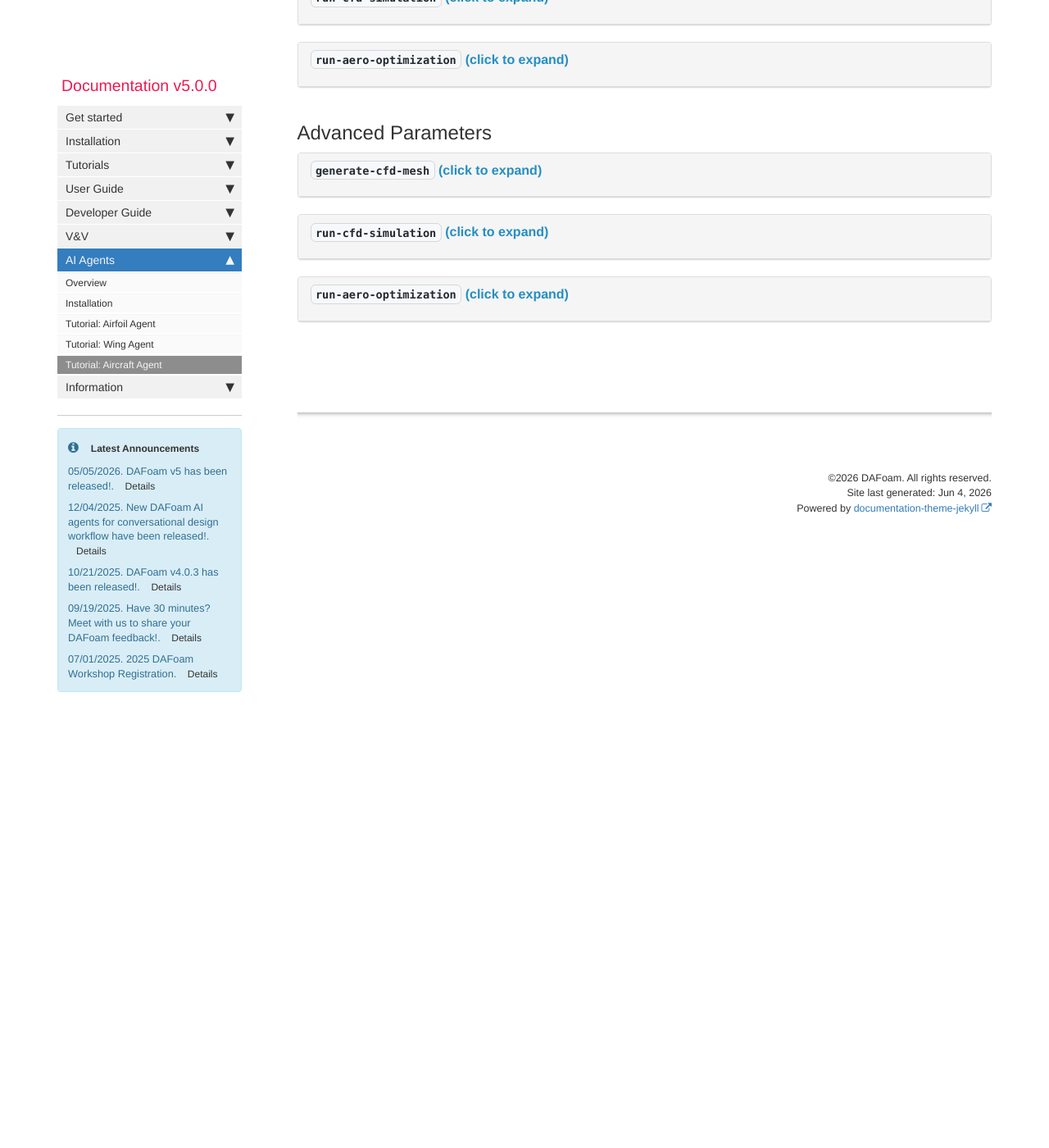
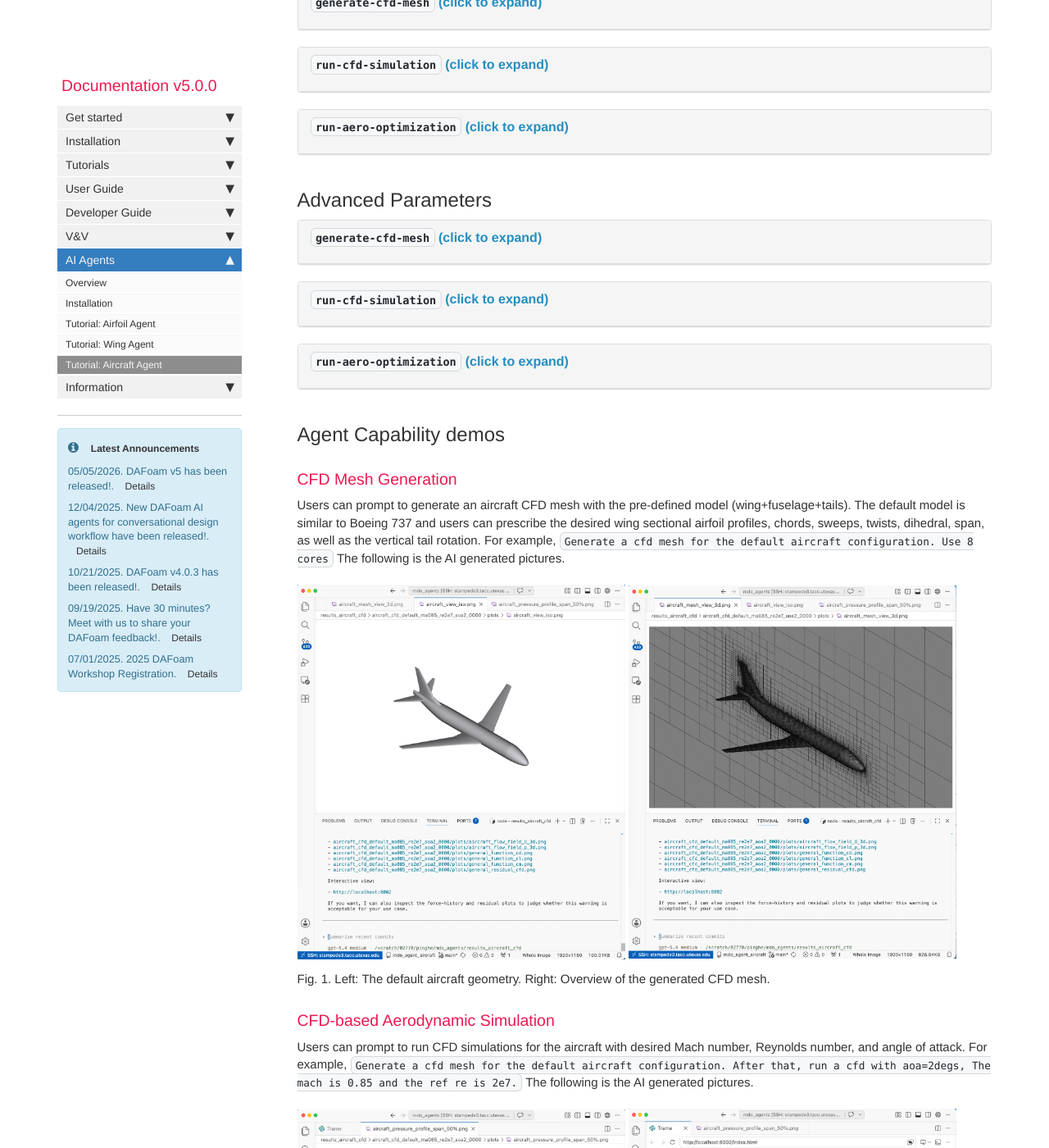
Before and after one commit to DAFoam/DAFoam.github.io, a Jekyll site: the page built from pages/mydoc/mydoc_ai_assistant_aircraft.md, in a window 1280 px wide and 1400 px high, scrolled down 734 px. Shown: the whole window at 82% size. Built offline with Jekyll 4.4.1, drawn with Linux system fonts in a browser that asks for light colours; comment, search, counter and statistics services are not loaded; some of the changed text lies outside the part shown.

Commit message:
content update

```diff
--- a/pages/mydoc/mydoc_ai_assistant_aircraft.md
+++ b/pages/mydoc/mydoc_ai_assistant_aircraft.md
@@ -186,4 +186,24 @@ The aircraft agent supports these skills:
 </div>
 </div>
 
+## Agent Capability demos
+
+### CFD Mesh Generation
+
+Users can prompt to generate an aircraft CFD mesh with the pre-defined model (wing+fuselage+tails). The default model is similar to Boeing 737 and users can prescribe the desired wing sectional airfoil profiles, chords, sweeps, twists, dihedral, span, as well as the vertical tail rotation. For example, `Generate a cfd mesh for the default aircraft configuration. Use 8 cores` The following is the AI generated pictures.
+
+<img src="{{ site.url }}{{ site.baseurl }}/images/tutorials/AI-aircraft-geometry.png" style="width:400px !important;" />
+<img src="{{ site.url }}{{ site.baseurl }}/images/tutorials/AI-aircraft-mesh.png" style="width:400px !important;" />
+
+Fig. 1. Left: The default aircraft geometry. Right: Overview of the generated CFD mesh.
+
+### CFD-based Aerodynamic Simulation
+
+Users can prompt to run CFD simulations for the aircraft with desired Mach number, Reynolds number, and angle of attack. For example, `Generate a cfd mesh for the default aircraft configuration. After that, run a cfd with aoa=2degs, The mach is 0.85 and the ref re is 2e7.` The following is the AI generated pictures.
+
+<img src="{{ site.url }}{{ site.baseurl }}/images/tutorials/AI-aircraft-cfd-p-profile.png" style="width:400px !important;" />
+<img src="{{ site.url }}{{ site.baseurl }}/images/tutorials/AI-aircraft-cfd-trame.png" style="width:400px !important;" />
+
+Fig. 2. Left: Pressure profile from the CFD simulation. Right: Trame interactive view of the pressure contour.
+
 {% include links.html %}
```
Also changed, not shown: images/tutorials/AI-aircraft-cfd-p-profile.png (added), images/tutorials/AI-aircraft-cfd-trame.png (added), images/tutorials/AI-aircraft-geometry.png (added), images/tutorials/AI-aircraft-mesh.png (added).
